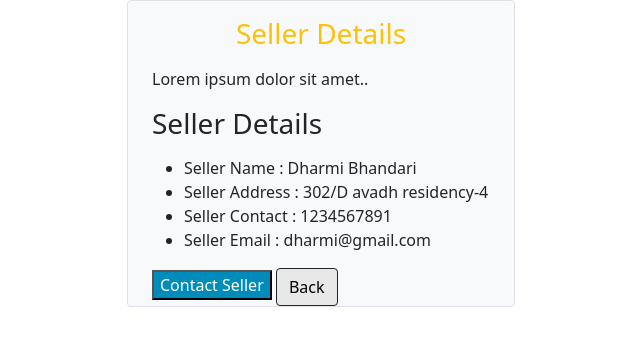
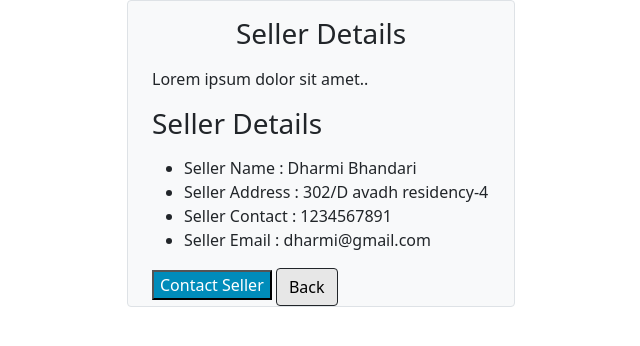
Before and after one commit to xmi1an/php, a PHP site: page /dharmi/book_details.php in a window 1280 px wide. Shown: the top 346 px of the page, without its empty margins (319-959 px from the left). Run offline with PHP 8.4, Linux system fonts and the light colour scheme; data comes from the database, SQL or seed files in the repository; data that the repository does not hold is empty.

Commit message:
minor changes

```diff
--- a/dharmi/book_details.php
+++ b/dharmi/book_details.php
@@ -55,7 +55,7 @@
                     <p>Lorem ipsum dolor sit amet, consectetur adipiscing elit. Nam viverra euismod odio, gravida pellentesque urna varius vitae. Sed dui lorem..</p>
             </div>
             <div class="col-md-6 bg-light border rounded">
-                <h3 class="my-3 text-primary">Book Details</h3>
+                <h3 class="my-3">Book Details</h3>
                 <ul>
                     <li>Book Name: <?php echo $row['bname'] ?></li>
                     <li>Book Author: <?php echo $row['bauthor'] ?></li>
@@ -65,7 +65,7 @@
                     <li>Book Remark: <?php echo $row['bremark'] ?></li>
                 <?php } ?>
 
-                <h3 class="my-3 text-center text-warning">Seller Details</h3>
+                <h3 class="my-3 text-center">Seller Details</h3>
                 <?php
                 $sql = "select * from registration";
                 $query = mysqli_query($con, $sql);
```
